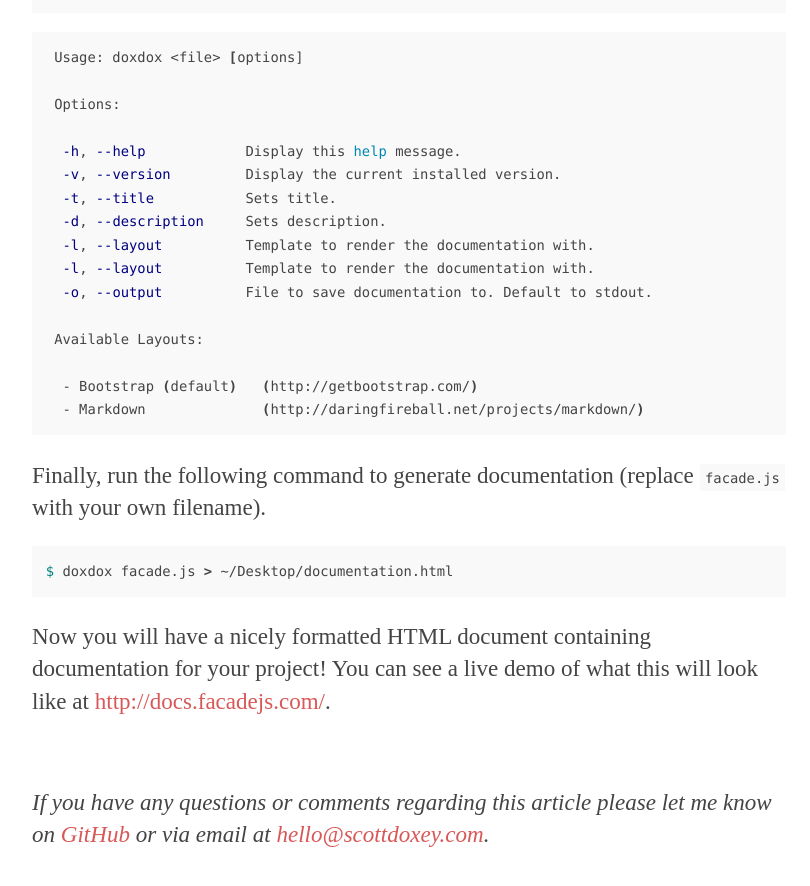
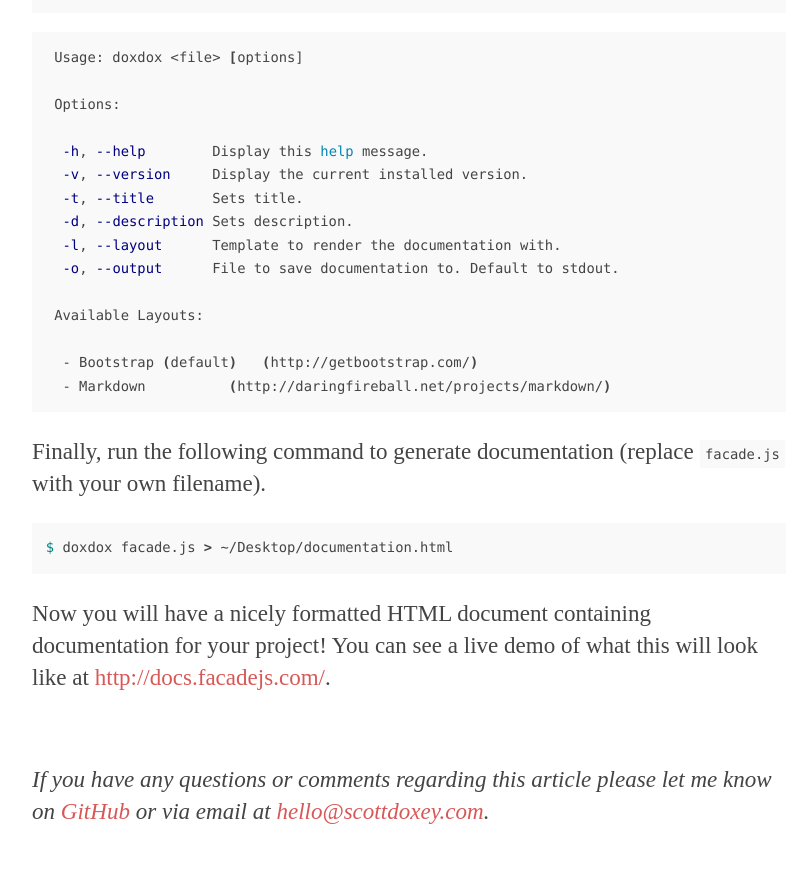
Before and after one commit to neogeek/neogeek.github.io, a Jekyll site: the page built from _posts/2014-08-03-introducing-doxdox.md, in a window 1280 px wide and 900 px high, scrolled down 1469 px. Shown: the top 886 px of the window, without its empty margins (231-1041 px from the left). Built offline with Jekyll 4.4.1, drawn with Linux system fonts in a browser that asks for light colours; Markdown is read by kramdown in place of the engine named in the settings.

Commit message:
Updated post to reflect current help output.

````diff
--- a/_posts/2014-08-03-introducing-doxdox.md
+++ b/_posts/2014-08-03-introducing-doxdox.md
@@ -45,18 +45,17 @@ $ doxdox --help
 
  Options:
 
-  -h, --help		Display this help message.
-  -v, --version		Display the current installed version.
-  -t, --title		Sets title.
-  -d, --description	Sets description.
-  -l, --layout		Template to render the documentation with.
-  -l, --layout		Template to render the documentation with.
-  -o, --output		File to save documentation to. Default to stdout.
+  -h, --help        Display this help message.
+  -v, --version     Display the current installed version.
+  -t, --title       Sets title.
+  -d, --description Sets description.
+  -l, --layout      Template to render the documentation with.
+  -o, --output      File to save documentation to. Default to stdout.
 
  Available Layouts:
 
-  - Bootstrap (default)	  (http://getbootstrap.com/)
-  - Markdown		  (http://daringfireball.net/projects/markdown/)
+  - Bootstrap (default)   (http://getbootstrap.com/)
+  - Markdown          (http://daringfireball.net/projects/markdown/)
 ```
 
 Finally, run the following command to generate documentation (replace `facade.js` with your own filename).
````
